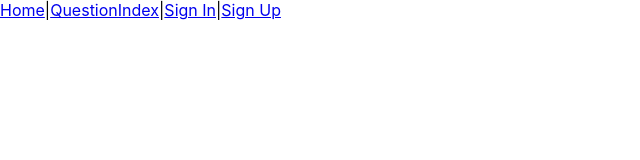
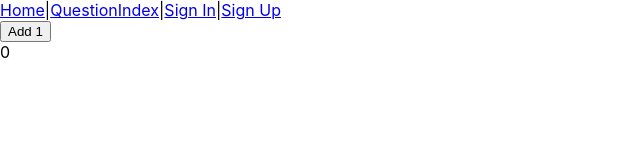
Before and after one commit to CodeCoreYVR/react_client_sept2022, a React (Create React App) app: page /use_state in a window 1280 px wide. Shown: the top 160 px of the page, without its empty margins (0-640 px from the left). Built offline with nearby package versions, Linux system fonts and the light colour scheme; no server answers.

Commit message:
added use state hook

```diff
--- a/src/App.js
+++ b/src/App.js
@@ -13,6 +13,7 @@
 import SignInPage from "./components/SignInPage";
 import SignUpPage from "./components/SignUpPage";
 import AuthRoutes from "./components/AuthRoutes";
+import UseStateHook from "./components/UseStateHook";
 
 class App extends Component {
   constructor(props) {
@@ -62,6 +63,7 @@
           {/* ^^ react router dom v5 way */}
           <Route exact path='/sign_in' element={<SignInPage onSignIn={this.getCurrentUser}/>} />
           <Route exact path='/sign_up' element={<SignUpPage onSignUp={this.getCurrentUser}/>} />
+          <Route path='/use_state' element={ <UseStateHook /> } />
         </Routes>
       </>
     );
--- /dev/null
+++ b/src/components/UseStateHook.js
@@ -0,0 +1,27 @@
+import { useState } from 'react'
+
+export default function UseStateHook() {
+
+  const [ count, setCount ] = useState(0)
+
+  // this useState function returns an array,
+  // the first element of the array is the state
+  // the second element is the function that will change the value of the state
+  // this is similar to this.setState({count: 1})
+  // the argument inside useState is the default value of state
+
+  return (
+    <div>
+      <button onClick={() => {
+        setCount(count + 1)
+      }}>
+        Add 1
+      </button>
+
+      <br/>
+
+      { count }
+
+    </div>
+  )
+}
```
